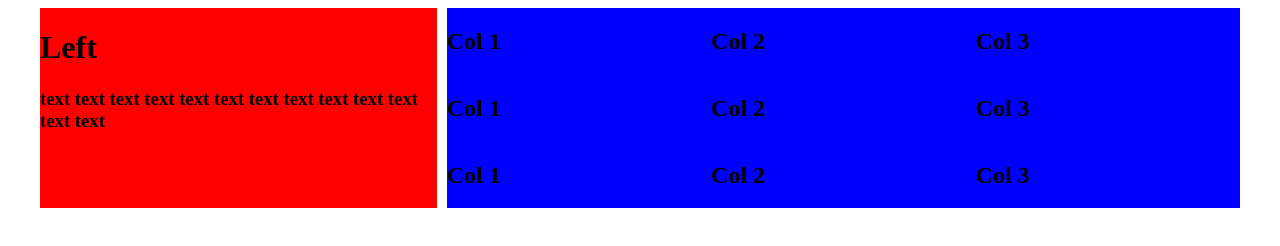
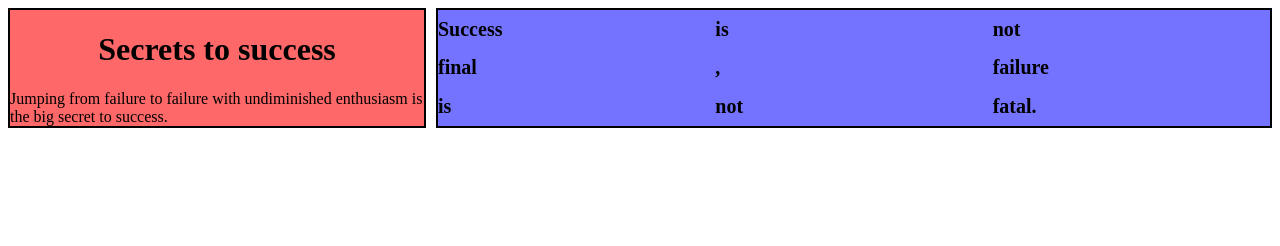
Before and after one commit to the-hdr/solution-to-100x-assignments, a plain HTML site: page week-1/problems/4-more-complicated-grid/index.html in a window 1280 px wide. Drawn offline with Linux system fonts and the light colour scheme.

Commit message:
add solution to 4

```diff
--- a/week-1/problems/4-more-complicated-grid/index.html
+++ b/week-1/problems/4-more-complicated-grid/index.html
@@ -1,71 +1,35 @@
-
 <!DOCTYPE html>
 <html lang="en">
-
 <head>
     <meta charset="UTF-8">
     <meta name="viewport" content="width=device-width, initial-scale=1.0">
-    <title>Grid Layout</title>
-    <style>
-        .container {
-            width: 1200px;
-            margin: 0 auto;
-            display: grid;
-            grid-template-columns: 1fr 2fr;
-            gap: 10px;
-        }
-
-        .left {
-            background-color: red;
-        }
-
-        .right {
-            background-color: blue;
-        }
-        .vertical-center {
-            display: flex;
-            justify-content: center;
-            align-items: center;
-            height: 100%;
-        }
-        .horizontal-center {
-            margin: 0 auto;
-        }
-        .grid1 {
-            display: grid;
-            grid-template-columns: 1fr 1fr 1fr;
-        }
-    </style>
+    <title> assignment </title>
+    <link rel="stylesheet" href="styles.css">
 </head>
 
 <body>
-    <div class="container">
-        <div class="left">
-            <div>
-                <div class="horizontal-center">
-                    <h1>Left</h1>
-                </div>
-                <div>
-                    <h3>
-                    text text text text text text text text text text text text text
-                    </h3>
-                </div>
-            </div>
+    <div class="main-grid-container">
+
+        <!-- left grid container: -->
+        <div class="left-grid-container">
+            <div class="heading-container"> <h1> Secrets to success </h1> </div>
+            <div class="contents"> Jumping from failure to failure with undiminished enthusiasm is the big secret to success. </div>
         </div>
-        <div class="right">
-            <div class="grid1">
-                <h2>Col 1</h2>
-                <h2>Col 2</h2>
-                <h2>Col 3</h2>
-                <h2>Col 1</h2>
-                <h2>Col 2</h2>
-                <h2>Col 3</h2>
-                <h2>Col 1</h2>
-                <h2>Col 2</h2>
-                <h2>Col 3</h2>
-            </div>
+
+        <!-- right grid container: -->
+        <div class="right-grid-container">
+            <div class="bold-text centering-div"> <div class="contents row-1 col-1"> Success </div> </div>
+            <div class="bold-text centering-div"> <div class="contents row-1 col-2"> is </div> </div>
+            <div class="bold-text centering-div"> <div class="contents row-1 col-3"> not </div> </div>
+
+            <div class="bold-text centering-div"> <div class="contents row-2 col-1"> final </div> </div>
+            <div class="bold-text centering-div"> <div class="contents row-2 col-2"> , </div> </div>
+            <div class="bold-text centering-div"> <div class="contents row-2 col-3"> failure </div> </div>
+
+            <div class="bold-text centering-div"> <div class="contents row-3 col-1"> is </div> </div>
+            <div class="bold-text centering-div"> <div class="contents row-3 col-2"> not </div> </div>
+            <div class="bold-text centering-div"> <div class="contents row-3 col-3"> fatal. </div> </div>
         </div>
     </div>
 </body>
-
 </html>
--- /dev/null
+++ b/week-1/problems/4-more-complicated-grid/styles.css
@@ -0,0 +1,41 @@
+.main-grid-container
+{
+    display: grid;
+    grid-template-columns: 1fr 2fr;
+    gap: 10px;
+}
+
+.left-grid-container
+{
+    background-color: rgb(255, 104, 104);
+    border: 2px solid black;
+}
+
+.heading-container
+{
+    display: flex;
+    justify-content: center;
+    align-items: center;
+}
+
+.right-grid-container
+{
+    display: grid;
+    grid-template-columns: repeat(3, 1fr);
+    grid-template-rows: repeat(3, 1fr);
+
+    background-color: rgb(115, 115, 255);
+    border: 2px solid black;
+}
+
+.centering-div
+{
+    display: flex;
+    align-items: center;
+}
+
+.bold-text
+{
+    font-weight: 600;
+    font-size: 20px;
+}
```
